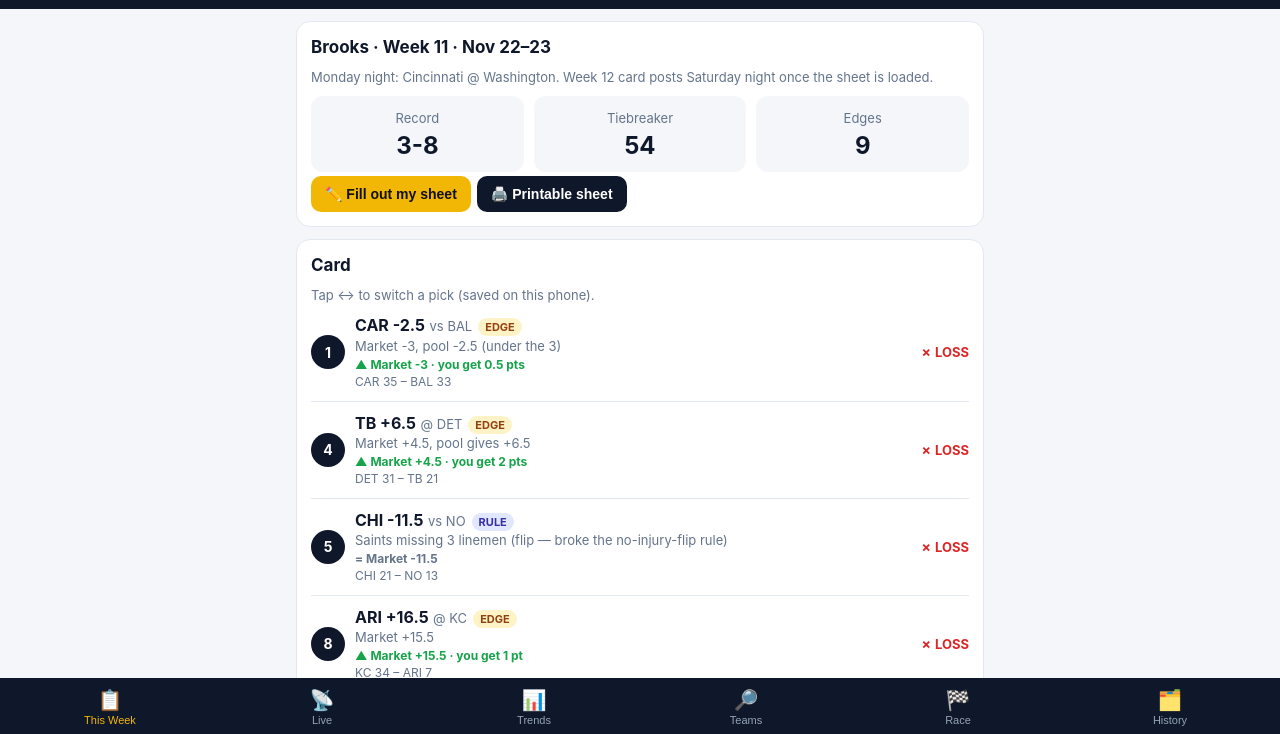
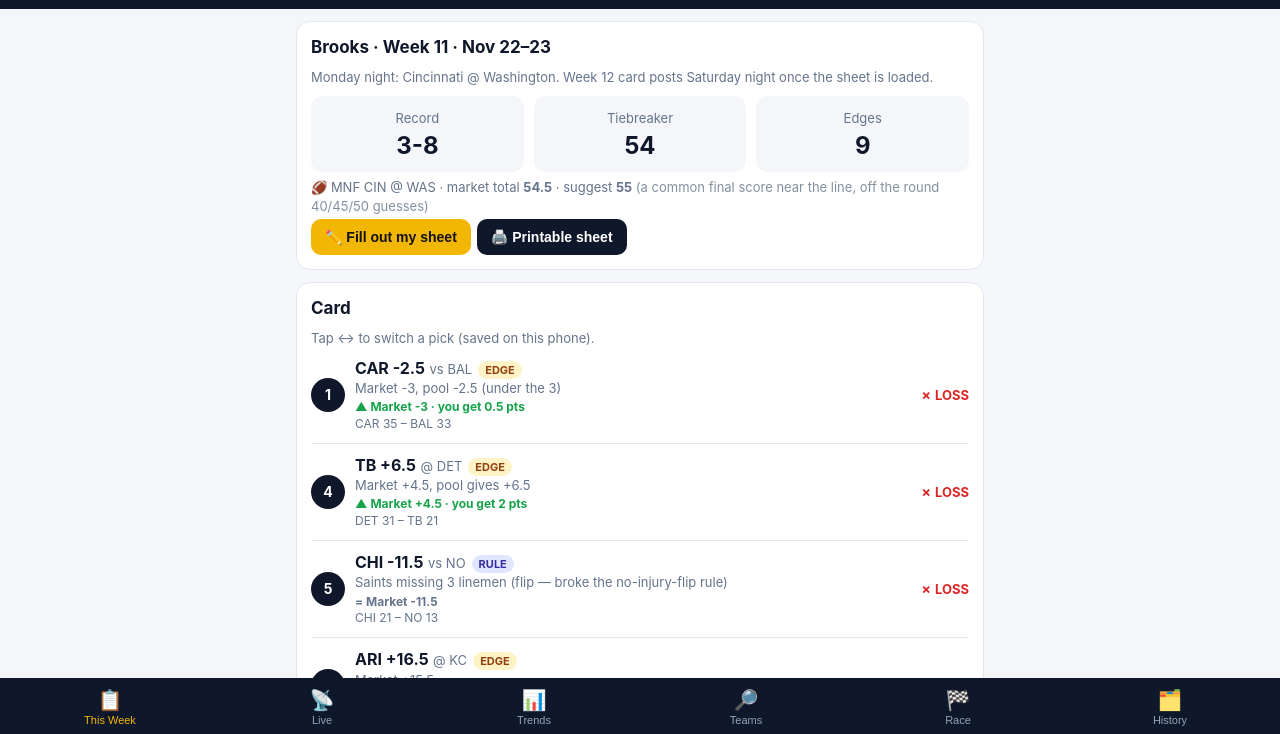
Before and after one commit to ScorpsBaseballJB3/nflpool, a plain HTML site: page index.html in a window 1280 px wide. Shown: the part 64-798 px from the top of the page. Drawn offline with Linux system fonts and the light colour scheme.

Commit message:
MNF tiebreaker helper: market total + suggested number in fill mode and This Week
Co-Authored-By: Claude Opus 5.5 <noreply@anthropic.com>
Claude-Session: https://claude.ai/code/session_01XsquS1BeyyNAJt86Z1W43Z

```diff
--- a/index.html
+++ b/index.html
@@ -120,7 +120,7 @@ function renderWeek(){if(fillMode)return renderFill();const C=card(who),R=wkRows
  let h=recapHTML(C,R);
  const wins=C.filter(p=>won(p)===true).length,loss=C.filter(p=>won(p)===false).length;
  h+=`<div class="card"><h2>${nm(who)} · ${W.title}</h2><div class="mute">${W.note||''}</div>
- <div class="big" style="margin-top:10px"><div><span class="mute">Record</span><b>${wins}-${loss}</b></div><div><span class="mute">Tiebreaker</span><b>${tieb(who)||'–'}</b></div><div><span class="mute">Edges</span><b>${C.filter(p=>p.mkt!=null&&(p.side==='fav'?p.mkt-p.line:p.line-p.mkt)>0).length}</b></div></div>
+ <div class="big" style="margin-top:10px"><div><span class="mute">Record</span><b>${wins}-${loss}</b></div><div><span class="mute">Tiebreaker</span><b>${tieb(who)||'–'}</b></div><div><span class="mute">Edges</span><b>${C.filter(p=>p.mkt!=null&&(p.side==='fav'?p.mkt-p.line:p.line-p.mkt)>0).length}</b></div></div>${tbHelp(false)}
  <button class="btn" style="background:var(--acc);color:#111" onclick="fillMode=true;renderWeek();scrollTo(0,0)">✏️ Fill out my sheet</button><button class="btn" onclick="showSheet()">🖨️ Printable sheet</button>${fillOn(who)?'<span class="mute" style="display:block;margin-top:6px">Showing the picks you filled out.</span>':''}${!fillOn(who)&&ed?`<button class="btn alt" onclick="resetEdits()">↺ Reset ${ed} change${ed>1?'s':''}</button>`:''}</div><div class="card"><h2>Card</h2><div class="mute">Tap ↔ to switch a pick (saved on this phone).</div>`;
  for(const p of C){const r=won(p);const st=r===true?'<span class="cov">✓ WIN</span>':r===false?'<span class="not">✗ LOSS</span>':'<span class="pend">—</span>';
   const sc=p.g.fav_score?`<div class="score">${p.fav} ${p.g.fav_score} – ${p.dog} ${p.g.dog_score}</div>`:'';
@@ -140,10 +140,16 @@ function clearFill(){LS.set(fkey(who),{s:{},tb:''});renderFill()}
 function fillCount(){const x=getFill(),n=wkRows().length,k=Object.keys(x.s).length;return `<b>${k} of ${n}</b> picked${x.tb===''?' · <span class="x">tiebreaker missing</span>':' · tiebreaker '+x.tb}${k===n&&x.tb!==''?' <span class="ok">✓ complete</span>':''}`}
 function copyForClaude(){const C=card(who);const t=`Week ${W.week} ${nm(who)} picks: ${C.map(p=>p.num).join(', ')}. Tiebreaker ${tieb(who)}.`;
  (navigator.share?navigator.share({text:t}):navigator.clipboard.writeText(t).then(()=>alertMsg('Copied — paste it to Claude'))).catch(()=>{})}
+function mnfInfo(){const R=wkRows();if(!R.length)return null;const g=R[R.length-1],T=parseFloat(g.total);if(!T)return null;
+ const C=[30,33,34,37,38,41,43,44,47,48,51,54,55,58,61];let best=C[0];C.forEach(c=>{if(Math.abs(c-T)<Math.abs(best-T)||(Math.abs(c-T)===Math.abs(best-T)&&c>best))best=c});
+ if(Math.abs(best-T)>3)best=Math.round(T)%5===0?Math.round(T)+1:Math.round(T);
+ return {game:`${g.underdog_is_home||''}`,fav:g.favorite,dog:g.underdog,home:g.home,T,sug:best}}
+function tbHelp(inFill){const m=mnfInfo();if(!m)return '';const mu=m.home==='fav'?`${m.dog} @ ${m.fav}`:`${m.fav} @ ${m.dog}`;
+ return `<div class="mute" style="margin-top:6px;font-size:13px">🏈 MNF ${mu} · market total <b>${m.T}</b> · suggest <b>${m.sug}</b> <span style="opacity:.8">(a common final score near the line, off the round 40/45/50 guesses)</span>${inFill?` <button class="btn alt" style="padding:4px 10px;margin:0 0 0 6px" onclick="setTb(${m.sug});renderFill(true)">Use ${m.sug}</button>`:''}</div>`}
 function renderFill(keepScroll){const y=scrollY,x=getFill(),off=official('BROOKS'),R=wkRows();
  let h=`<div class="card fillbar"><div style="display:flex;justify-content:space-between;align-items:center"><h2 style="margin:0">✏️ ${nm(who)} · Week ${W.week}</h2><button class="btn alt" style="margin:0" onclick="fillMode=false;renderWeek()">Done</button></div>
  <div id="fcount" class="mute" style="margin-top:6px">${fillCount()}</div>
- <div style="margin-top:8px;display:flex;align-items:center;gap:10px"><span class="mute">Tiebreaker (MNF total)</span><input class="tb" type="number" inputmode="numeric" value="${x.tb}" placeholder="${W.tiebreaker||''}" oninput="setTb(this.value)"></div>
+ <div style="margin-top:8px;display:flex;align-items:center;gap:10px"><span class="mute">Tiebreaker (MNF total)</span><input class="tb" type="number" inputmode="numeric" value="${x.tb}" placeholder="${W.tiebreaker||''}" oninput="setTb(this.value)"></div>${tbHelp(true)}
  <div><button class="btn alt" onclick="useClaude()">⭐ Use Claude's picks</button><button class="btn alt" onclick="clearFill()">Clear</button></div></div>`;
  if(!R.length)h+='<div class="card mute">This week’s games aren’t loaded yet — send Claude the pool sheet.</div>';
  R.forEach((g,i)=>{const f=+g.fav_num,sel=x.s[f],sug=off[f],meta=W.picks.find(p=>p.num===(sug==='fav'?f:f+1))||{};
```
